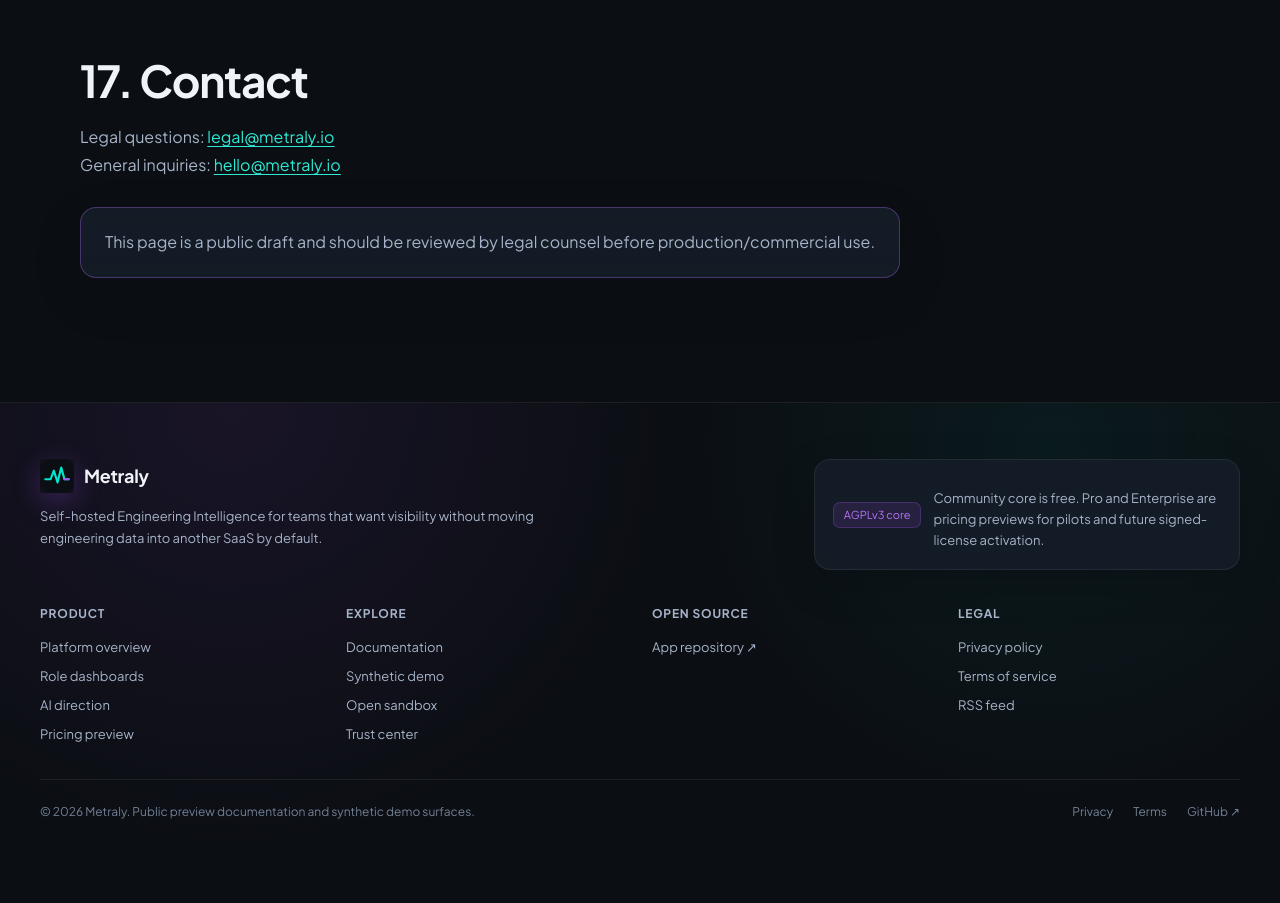
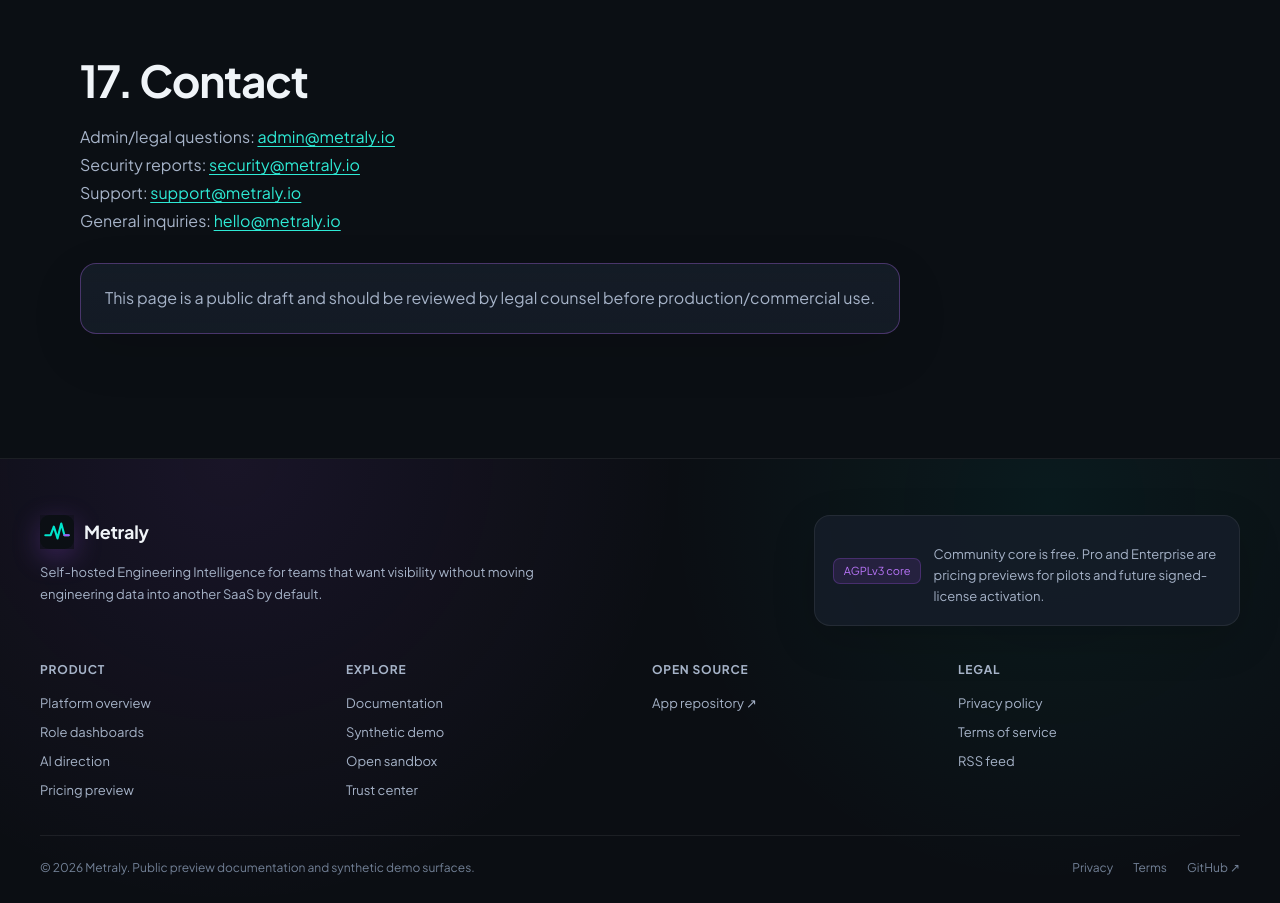
Before and after one commit to getmetraly/website, a Next.js app: page /terms in a window 1280 px wide. Shown: the part 6080-6983 px from the top of the page. Before the commit the page ends 6927 px from the top, so only its background shows below. Built offline with nearby package versions, Linux system fonts and the light colour scheme.

Commit message:
website: use verified metraly.io contact aliases in terms page

```diff
--- a/app/terms/page.tsx
+++ b/app/terms/page.tsx
@@ -223,7 +223,11 @@
 
           <h2>17. Contact</h2>
           <p>
-            Legal questions: <a href="mailto:legal@metraly.io">legal@metraly.io</a>
+            Admin/legal questions: <a href="mailto:admin@metraly.io">admin@metraly.io</a>
+            <br />
+            Security reports: <a href="mailto:security@metraly.io">security@metraly.io</a>
+            <br />
+            Support: <a href="mailto:support@metraly.io">support@metraly.io</a>
             <br />
             General inquiries: <a href="mailto:hello@metraly.io">hello@metraly.io</a>
           </p>
```
